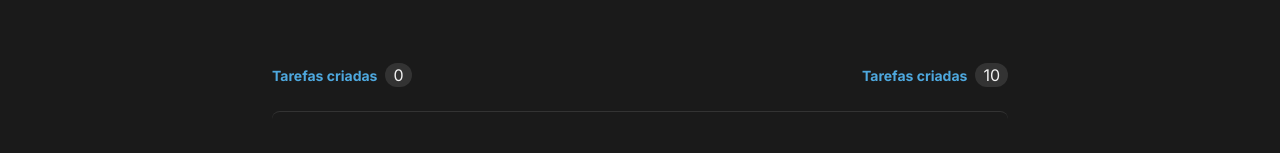
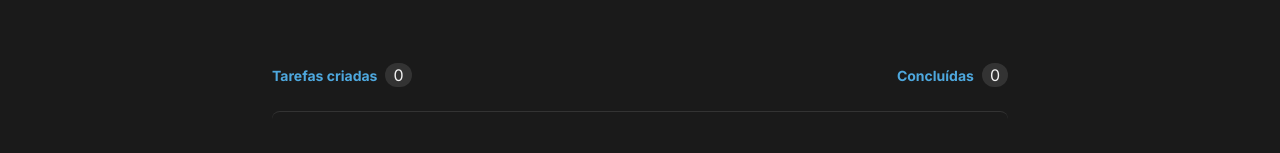
Before and after one commit to welissonmwse/Todo-list, a React (Vite) app: page / in a window 1280 px wide. Shown: the part 228-381 px from the top of the page. Built offline with nearby package versions, Linux system fonts and the light colour scheme.

Commit message:
contando a quantidade de tarefas

```diff
--- a/src/components/Dashboard/index.tsx
+++ b/src/components/Dashboard/index.tsx
@@ -1,4 +1,4 @@
-import { useState } from 'react'
+import { useEffect, useState } from 'react'
 import { Form } from '../Form'
 import { Header } from '../Header'
 
@@ -17,6 +17,7 @@ interface TaskType{
 export function Dashboard(){
 
   const [tasks, setTasks] = useState<TaskType[]>([])
+  const [countTasksCompleted, setTasksCompleted] = useState(0)
 
   function handleNewTask(task : TaskType){
     setTasks(state => [...state, task])
@@ -37,9 +38,13 @@ export function Dashboard(){
       }
       return task
     })
-    console.log(taskStatusCompleted)
     setTasks(taskStatusCompleted)
   }
+
+  useEffect(() => {
+    const tasksCompleted = tasks.reduce((acc, task) => task.isCompleted === true ? acc + 1 : acc, 0)
+    setTasksCompleted(tasksCompleted)
+  },[tasks])
 
   return(
     <C.Container>
@@ -49,11 +54,19 @@ export function Dashboard(){
         <header>
           <div>
             <p>Tarefas criadas</p>
-            <span>0</span>
+            <span>{tasks.length}</span>
           </div>
           <div>
-            <p>Tarefas criadas</p>
-            <span>10</span>
+            <p>Concluídas</p>
+              {countTasksCompleted > 0 ? (
+                <span>
+                    {countTasksCompleted} de {tasks.length}
+                </span>
+              ) : (
+                <span>
+                    {countTasksCompleted}
+                </span>
+              )}
           </div>
         </header>
         {tasks.length > 0 ? (
```
